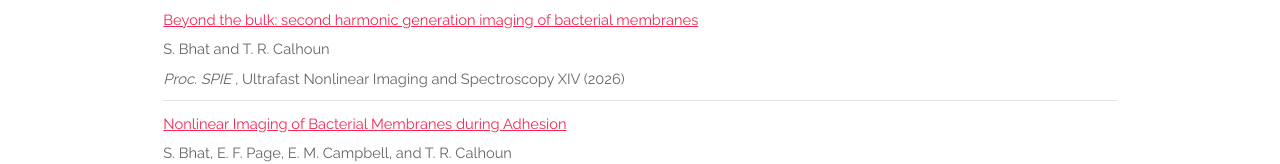
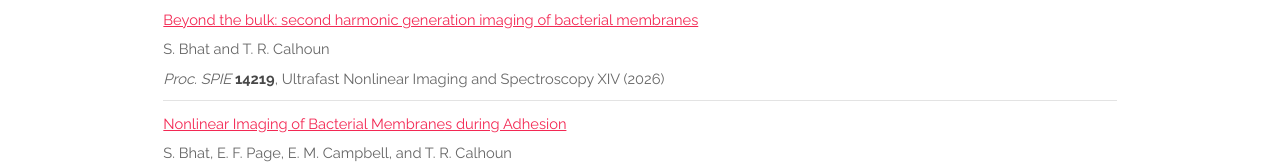
Before and after one commit to calhoun-lab/calhoun-lab.github.io, a plain HTML site: page pubs.html in a window 1280 px wide. Shown: the part 271-435 px from the top of the page. Drawn offline with Linux system fonts and the light colour scheme.

Commit message:
Add SPIE proceedings volume 14219
Co-Authored-By: Claude Opus 5.5 <noreply@anthropic.com>

```diff
--- a/pubs.html
+++ b/pubs.html
@@ -54,7 +54,7 @@
       <ul class="alt">
 		  <li><a href="https://doi.org/10.1117/12.3113017" target="_blank"> Beyond the bulk: second harmonic generation imaging of bacterial membranes</a> <br />
           S. Bhat and T. R. Calhoun<br />
-          <em>Proc. SPIE </em>, Ultrafast Nonlinear Imaging and Spectroscopy XIV (2026)</li>
+          <em>Proc. SPIE </em> <strong>14219</strong>, Ultrafast Nonlinear Imaging and Spectroscopy XIV (2026)</li>
 
 		  <li><a href="https://doi.org/10.1021/acs.jpcb.6c03374" target="_blank"> Nonlinear Imaging of Bacterial Membranes during Adhesion</a> <br />
        S. Bhat, E. F. Page, E. M. Campbell, and T. R. Calhoun<br />
```
